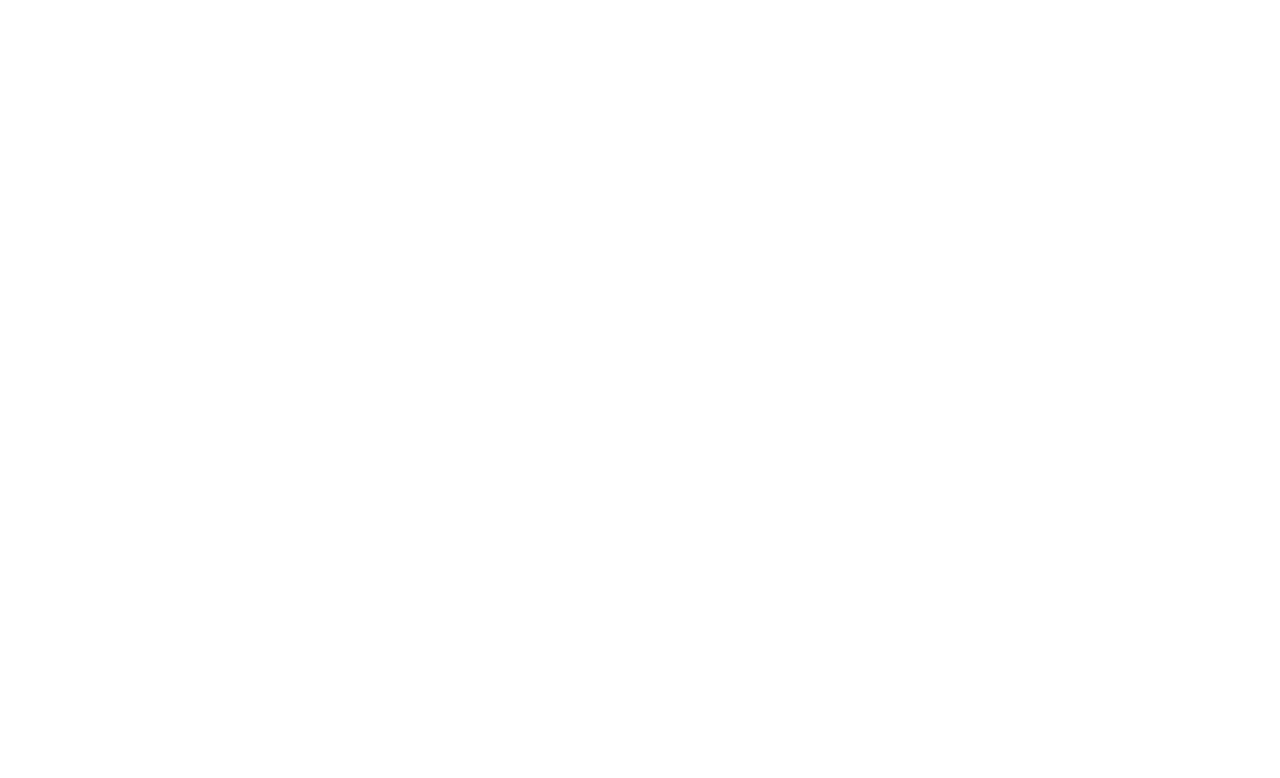
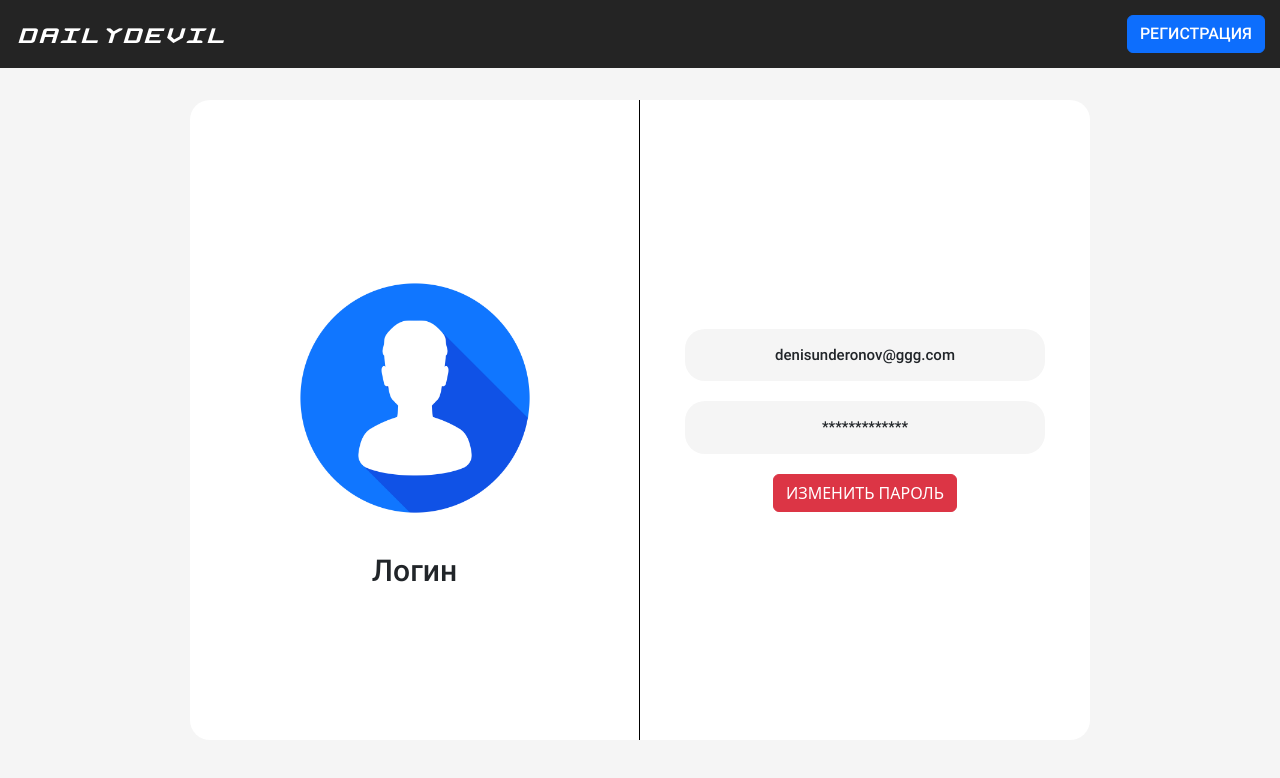
Before and after one commit to denisunderonov/666Films-frontend-ReactJS, a React (Create React App) app: page /profile in a window 1280 px wide. Before the commit this address had no page. Shown: the top 778 px of the page. Built offline with nearby package versions, Linux system fonts and the light colour scheme.

Commit message:
add profile page and auth state

```diff
--- a/src/App.jsx
+++ b/src/App.jsx
@@ -1,15 +1,23 @@
-
+import { useState , useEffect } from "react";
 import Home from "./components/Home/home";
+import Profile from "./components/Profile/profile";
 import Header from "./components/header/header";
 import RegisterPage from "./components/register/register";
 import { BrowserRouter as Router, Routes, Route } from "react-router-dom";
 export default function App() {
+  const [isAuth, setAuth] = useState(false);
+
   return (
     <>
       <Router>
+        <Header setAuth={setAuth} isAuth={isAuth}/>
         <Routes>
           <Route path="/" element={<Home />} />
-          <Route path="/register" element={<RegisterPage />} />
+          <Route
+            path="/register"
+            element={<RegisterPage setAuth={setAuth} isAuth={isAuth} />}
+          />
+          <Route path="/profile" element={<Profile />} />
         </Routes>
       </Router>
     </>
--- a/src/components/Home/home.jsx
+++ b/src/components/Home/home.jsx
@@ -4,7 +4,6 @@
 export default function Home() {
   return (
     <>
-      <Header />
     </>
   );
 }
--- /dev/null
+++ b/src/components/Profile/profile.css
@@ -0,0 +1,73 @@
+.profile {
+    height: 100vh;
+    width: 100%;
+    background-color: var(--background);
+}
+
+.profile-container {
+    max-width: 1440px;
+    margin: 0 auto;
+    height: 100%;
+    padding-left: 15px;
+    padding-right: 15px;
+    display: flex;
+    justify-content: center;
+}
+
+.profile-block {
+    margin-top: 100px;
+    width: 900px;
+    height: 80%;
+    background-color: #fff;
+    border-radius: 20px;
+    display: flex;
+    flex-wrap: wrap;
+}
+
+.profile-image {
+    border-radius: 50%;
+    max-width: 300px;
+    height: auto;
+}
+
+.profile-login {
+    font-size: 30px;
+    font-family: 'RobotoMedium';
+}
+
+.profile-block__image-block {
+    width: 50%;
+    height: 100%;
+    border-right: 1px solid black;
+    border-radius: 20px 0 0 20px;
+    display: flex;
+    flex-direction: column;
+    align-items: center;
+    justify-content: center;
+}
+
+.profile-block__info-block {
+    width: 50%;
+    height: 100%;
+    border-radius: 0 20px 20px 0;
+    display: flex;
+    flex-direction: column;
+    align-items: center;
+    justify-content: center;
+    gap: 20px;
+}
+
+.profile-block__info-block p {
+    font-family: 'RobotoMedium';
+    font-size: 15px;
+    text-align: center;
+    padding: 15px;
+    border-radius: 20px;
+    background-color: var(--background);
+    width: 80%;
+    margin: 0 auto;
+}
+
+.profile-block__info-block button {
+    text-transform:uppercase;
+}
--- /dev/null
+++ b/src/components/Profile/profile.jsx
@@ -0,0 +1,25 @@
+import Header from "../header/header";
+import './profile.css';
+import ProfileIMG from '../header/img/profile.jpg'
+
+export default function Profile() {
+    return (
+        <>
+        <div className="profile">
+            <div className="profile-container">
+                <div className="profile-block">
+                    <div className="profile-block__image-block">
+                        <img src={ProfileIMG} alt="" className="profile-image" />
+                        <span className="profile-login">Логин</span>
+                    </div>
+                    <div className="profile-block__info-block">
+                        <p className="profile__info-block--email">denisunderonov@ggg.com</p>
+                        <p className="profile__info-block--password">*************</p>
+                        <button className="change-password btn btn-danger">изменить пароль</button>
+                    </div>
+                </div>
+            </div>
+        </div>
+        </>
+    )
+}
--- a/src/components/header/header.jsx
+++ b/src/components/header/header.jsx
@@ -1,12 +1,9 @@
-import React, { useState } from "react";
 import { Link } from "react-router-dom";
 import "./header.css";
 import "../../fonts/fonts.css";
-import Home from "../Home/home";
-import RegisterPage from "../register/register";
+import ProfileIMG from "./img/profile.jpg";
 
-export default function Header() {
-  const [isAuth, setAuth] = useState(false);
+export default function Header({ isAuth }) {
 
   return (
     <header className="main-header">
@@ -26,14 +23,23 @@
       <button className="main-header__log-button btn btn-info">
         избранное
       </button>
-      <img src="#" alt="Моё фото" className="main-header__acc-image" />
+      <Link to="/profile">
+        <img
+          src={ProfileIMG}
+          alt="Моё фото"
+          className="main-header__acc-image"
+        />
+      </Link>
     </div>
   );
 }
 
 function NotRegHeader() {
   return (
-    <Link to="/register" className="main-header__register-button btn btn-primary">
+    <Link
+      to="/register"
+      className="main-header__register-button btn btn-primary"
+    >
       регистрация
     </Link>
   );
--- a/src/components/register/register.jsx
+++ b/src/components/register/register.jsx
@@ -1,9 +1,10 @@
 import Header from "../header/header";
 import "./register.css";
+import { BrowserRouter as Navigate } from "react-router-dom";
 
 const url = "http://localhost:4445/auth/register";
 
-export default function RegisterPage() {
+export default function RegisterPage({ setAuth, isAuth }) {
   async function handleSubmit(event) {
     event.preventDefault();
     const formData = new FormData(event.target);
@@ -27,6 +28,13 @@
       }
 
       const data = await response.json();
+      if (data.status === true) {
+        setAuth(true);
+        localStorage.setItem("isAuth", "true");
+        Navigate("/");
+      } else {
+        console.Error("Неизвестная ошибка");
+      }
       console.log("Успешная регистрация:", data);
     } catch (error) {
       console.error("Ошибка при отправке данных:", error);
@@ -35,7 +43,6 @@
 
   return (
     <>
-      <Header />
       <div className="registration">
         <div className="registration-container">
           <form id="registration-form" onSubmit={(e) => handleSubmit(e)}>
--- a/src/index.js
+++ b/src/index.js
@@ -1,10 +1,7 @@
 import React from 'react';
 import './reset.css';
 import ReactDOM from 'react-dom/client';
-import Header from './components/header/header';
-import RegisterPage from './components/register/register';
 import './variables.css';
-import Home from './components/Home/home';
 import App from './App';
 
 const root = ReactDOM.createRoot(document.getElementById('root'));
```
Also changed, not shown: src/components/header/img/profile.jpg (added). Lines whose indentation alone changed are shown as unchanged.
